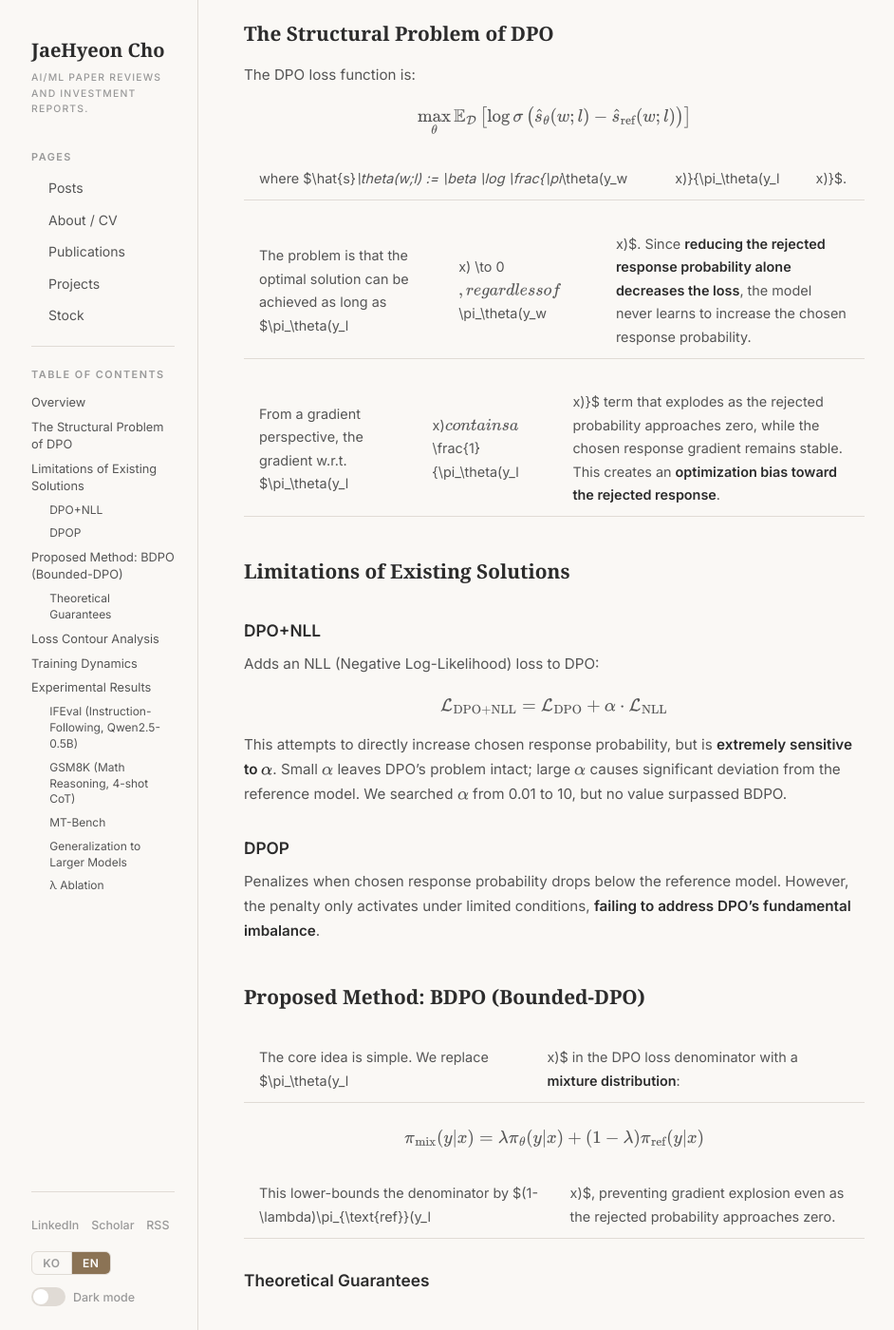
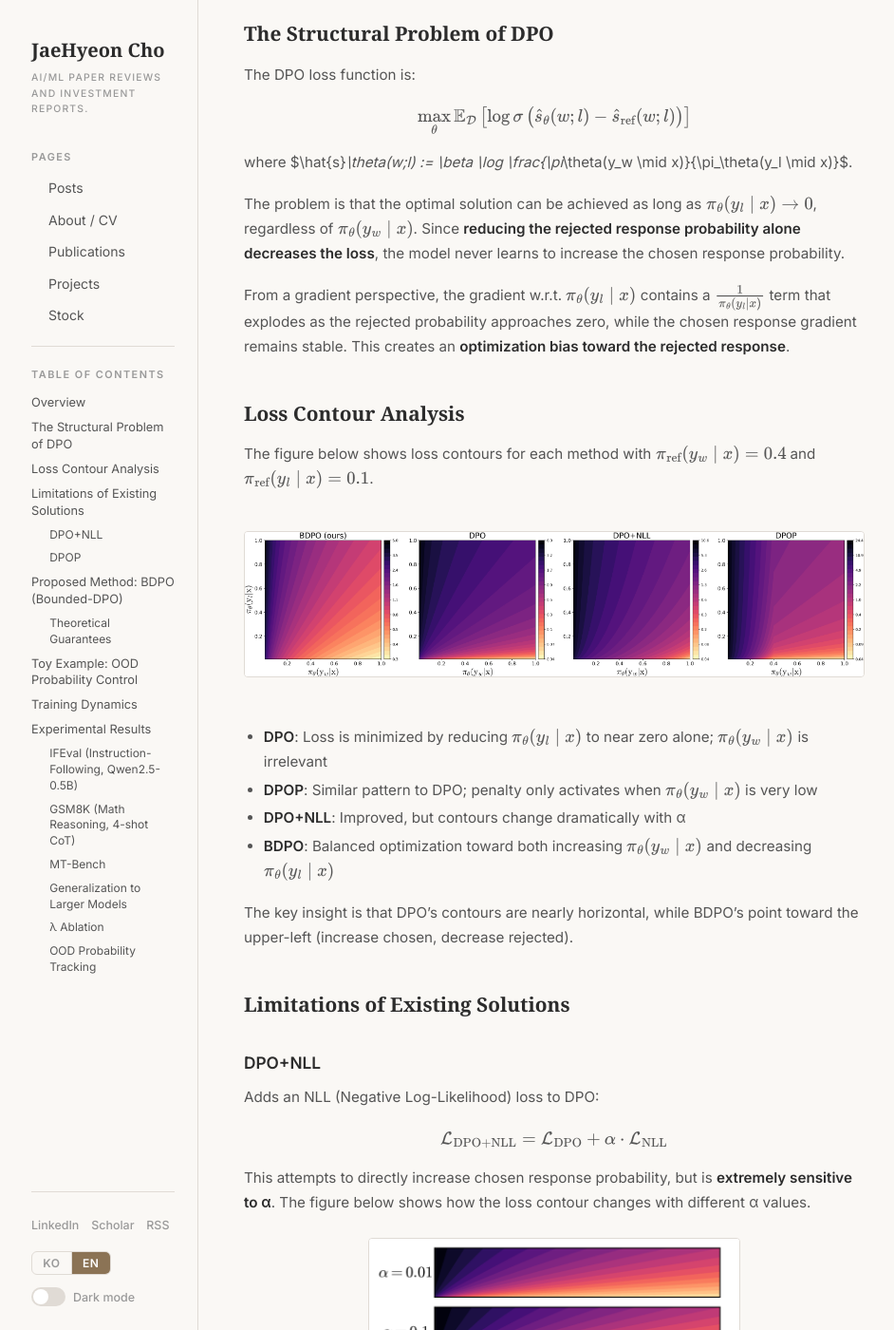
Before and after one commit to bonin147/bonin147.github.io, a Jekyll site: the page built from _posts/2025-10-12-rethinking-dpo.md, in a window 1280 px wide and 1400 px high, scrolled down 655 px. Shown: the whole window at 95% size, without its empty margins (101-1043 px from the left). Built offline with Jekyll 4.4.1, drawn with Linux system fonts in a browser that asks for light colours; some web fonts are replaced; some of the changed text lies outside the part shown.

Commit message:
Add figures and fix table rendering in Rethinking DPO post
- Convert 6 PDF figures to PNG and embed in post
- Replace markdown tables with HTML tables to fix math rendering
- Use \mid instead of | in inline math to avoid markdown conflicts

Co-Authored-By: Claude Opus 4.6 <noreply@anthropic.com>

```diff
--- a/_posts/2025-10-12-rethinking-dpo.md
+++ b/_posts/2025-10-12-rethinking-dpo.md
@@ -31,11 +31,24 @@ DPO의 loss function은 다음과 같다:
 
 $$\max_\theta \mathbb{E}_\mathcal{D}\left[\log \sigma\left(\hat{s}_\theta(w;l) - \hat{s}_{\text{ref}}(w;l)\right)\right]$$
 
-여기서 $\hat{s}_\theta(w;l) := \beta \log \frac{\pi_\theta(y_w|x)}{\pi_\theta(y_l|x)}$ 이다.
+여기서 $\hat{s}_\theta(w;l) := \beta \log \frac{\pi_\theta(y_w \mid x)}{\pi_\theta(y_l \mid x)}$ 이다.
 
-문제는 이 loss의 최적해가 $\pi_\theta(y_l|x) \to 0$이면 $\pi_\theta(y_w|x)$의 값에 관계없이 달성될 수 있다는 점이다. 즉, **rejected response의 확률만 줄이면 loss가 줄어들기 때문에**, 모델이 chosen response의 확률을 높이는 방향으로 학습하지 않게 된다.
+문제는 이 loss의 최적해가 $\pi_\theta(y_l \mid x) \to 0$이면 $\pi_\theta(y_w \mid x)$의 값에 관계없이 달성될 수 있다는 점이다. 즉, **rejected response의 확률만 줄이면 loss가 줄어들기 때문에**, 모델이 chosen response의 확률을 높이는 방향으로 학습하지 않게 된다.
 
-Gradient 관점에서 보면, $\pi_\theta(y_l|x)$에 대한 gradient에 $\frac{1}{\pi_\theta(y_l|x)}$ 항이 포함되어 있어, rejected response의 확률이 작아질수록 gradient가 폭발적으로 커진다. 반면 chosen response에 대한 gradient는 상대적으로 안정적이어서, **최적화가 rejected response 쪽으로 편향**된다.
+Gradient 관점에서 보면, $\pi_\theta(y_l \mid x)$에 대한 gradient에 $\frac{1}{\pi_\theta(y_l \mid x)}$ 항이 포함되어 있어, rejected response의 확률이 작아질수록 gradient가 폭발적으로 커진다. 반면 chosen response에 대한 gradient는 상대적으로 안정적이어서, **최적화가 rejected response 쪽으로 편향**된다.
+
+## Loss Contour 분석
+
+아래 그림은 $\pi_{\text{ref}}(y_w \mid x) = 0.4$, $\pi_{\text{ref}}(y_l \mid x) = 0.1$일 때 각 방법의 loss contour를 보여준다.
+
+<img src="/assets/images/rethinking-dpo/fig1_loss_contour.png" alt="Loss contour comparison of DPO, DPOP, DPO+NLL, and BDPO" style="width:100%; margin: 1.5rem 0;">
+
+- **DPO**: $\pi_\theta(y_l \mid x)$를 0에 가깝게 줄이는 것만으로 loss가 최소화됨. $\pi_\theta(y_w \mid x)$의 값은 무관
+- **DPOP**: DPO와 유사한 패턴. Penalty는 $\pi_\theta(y_w \mid x)$가 매우 낮을 때만 활성화
+- **DPO+NLL**: 개선되지만, $\alpha$ 값에 따라 contour가 극적으로 변화
+- **BDPO**: $\pi_\theta(y_w \mid x)$를 높이고 $\pi_\theta(y_l \mid x)$를 낮추는 방향 모두에 대해 균형 잡힌 최적화
+
+DPO의 contour가 수평선에 가까운 반면, BDPO는 좌상단(chosen 높이고 rejected 낮추는 방향)을 향하는 것이 핵심이다.
 
 ## 기존 해결책의 한계
 
@@ -45,7 +58,11 @@ DPO에 NLL(Negative Log-Likelihood) loss를 추가하는 방법이다:
 
 $$\mathcal{L}_{\text{DPO+NLL}} = \mathcal{L}_{\text{DPO}} + \alpha \cdot \mathcal{L}_{\text{NLL}}$$
 
-Chosen response의 확률을 직접 높이려는 시도이지만, **$\alpha$ 값에 극도로 민감**하다. $\alpha$가 작으면 DPO의 문제가 그대로 남고, 크면 reference model에서 크게 벗어난다. 실험에서 $\alpha$를 0.01부터 10까지 탐색했지만, 어떤 값에서도 BDPO를 넘지 못했다.
+Chosen response의 확률을 직접 높이려는 시도이지만, **$\alpha$ 값에 극도로 민감**하다. 아래 그림에서 $\alpha$ 값에 따른 loss contour 변화를 확인할 수 있다.
+
+<img src="/assets/images/rethinking-dpo/fig2_dpo_nll_heatmaps.png" alt="DPO+NLL loss contours for different alpha values" style="width:60%; margin: 1.5rem auto; display:block;">
+
+$\alpha = 0.01$이면 DPO와 거의 동일하고, $\alpha = 10$이면 극단적인 loss 패턴이 나타나 reference model에서 크게 벗어난다. 실험에서 $\alpha$를 0.01부터 10까지 탐색했지만, 어떤 값에서도 BDPO를 넘지 못했다.
 
 ### DPOP
 
@@ -53,34 +70,37 @@ Chosen response의 확률이 reference model보다 낮아지면 penalty를 부
 
 ## 제안 방법: BDPO (Bounded-DPO)
 
-핵심 아이디어는 단순하다. DPO loss의 분모에서 $\pi_\theta(y_l|x)$를 **mixture distribution**으로 대체한다:
+핵심 아이디어는 단순하다. DPO loss의 분모에서 $\pi_\theta(y_l \mid x)$를 **mixture distribution**으로 대체한다:
 
-$$\pi_{\text{mix}}(y|x) = \lambda \pi_\theta(y|x) + (1-\lambda)\pi_{\text{ref}}(y|x)$$
+$$\pi_{\text{mix}}(y \mid x) = \lambda \pi_\theta(y \mid x) + (1-\lambda)\pi_{\text{ref}}(y \mid x)$$
 
-이렇게 하면 분모가 $(1-\lambda)\pi_{\text{ref}}(y_l|x)$로 lower bound되어, rejected response의 확률이 0에 가까워져도 gradient가 폭발하지 않는다.
+이렇게 하면 분모가 $(1-\lambda)\pi_{\text{ref}}(y_l \mid x)$로 lower bound되어, rejected response의 확률이 0에 가까워져도 gradient가 폭발하지 않는다.
 
 ### 이론적 보장
 
-**Theorem 1.** BDPO loss를 최소화하는 최적 정책 $\pi^*$는 $\pi^*(y_w|x) = 1$, $\pi^*(y_l|x) = 0$을 만족한다. 즉, **이상적인 preference alignment에 수렴**한다.
+**Theorem 1.** BDPO loss를 최소화하는 최적 정책 $\pi^{\*}$는 $\pi^{\*}(y_w \mid x) = 1$, $\pi^{\*}(y_l \mid x) = 0$을 만족한다. 즉, **이상적인 preference alignment에 수렴**한다.
 
 **Theorem 2.** 학습 과정에서 chosen response의 확률에 대한 lower bound가 보장된다:
 
-$$(1-\lambda)\pi_{\text{ref}}(y_w|x) \le \pi_\theta(y_w|x)$$
+$$(1-\lambda)\pi_{\text{ref}}(y_w \mid x) \le \pi_\theta(y_w \mid x)$$
 
 이는 DPO에서는 보장되지 않는 성질이다.
 
-## Loss Contour 분석
+## Toy Example: OOD 확률 제어
 
-$\pi_{\text{ref}}(y_w|x) = 0.4$, $\pi_{\text{ref}}(y_l|x) = 0.1$일 때의 loss contour를 비교하면:
+4개의 prompt에 대해 4개의 response가 있는 toy setting에서 각 방법의 학습 결과를 비교한다.
 
-- **DPO**: $\pi_\theta(y_l|x)$를 0에 가깝게 줄이는 것만으로 loss가 최소화됨. $\pi_\theta(y_w|x)$의 값은 무관
-- **DPOP**: DPO와 유사한 패턴. Penalty는 $\pi_\theta(y_w|x)$가 매우 낮을 때만 활성화
-- **DPO+NLL**: 개선되지만, $\alpha$ 값에 따라 contour가 극적으로 변화
-- **BDPO**: $\pi_\theta(y_w|x)$를 높이고 $\pi_\theta(y_l|x)$를 낮추는 방향 모두에 대해 균형 잡힌 최적화
+<img src="/assets/images/rethinking-dpo/fig3_toy_example.png" alt="Toy example showing OOD probability behavior across methods" style="width:100%; margin: 1.5rem 0;">
+
+DPO와 DPOP는 OOD response(회색 빗금)의 확률을 억제하지 못하는 반면, BDPO와 DPO+NLL은 적절한 학습 behavior를 보인다. 이는 BDPO가 rejected response의 확률 감소분이 OOD로 이전되는 것을 효과적으로 방지함을 보여준다.
 
 ## 학습 동역학
 
-학습 과정에서의 주요 지표 변화:
+실제 학습 과정에서의 주요 지표 변화를 추적한 결과이다.
+
+<img src="/assets/images/rethinking-dpo/fig4_training_dynamics.png" alt="Training dynamics: chosen/rejected log probability, KL divergence, and NLL loss" style="width:100%; margin: 1.5rem 0;">
+
+4개 subplot은 각각 (1) chosen response의 log probability, (2) rejected response의 log probability, (3) reference model과의 KL divergence, (4) NLL loss를 나타낸다.
 
 - **DPO**: Chosen과 rejected 확률이 **모두 감소** — chosen이 증가해야 하는데 그렇지 않음
 - **DPOP**: Rejected는 감소하지만 chosen은 reference 근처에 머무름
@@ -91,39 +111,56 @@ $\pi_{\text{ref}}(y_w|x) = 0.4$, $\pi_{\text{ref}}(y_l|x) = 0.1$일 때의 loss
 
 ### IFEval (Instruction-Following, Qwen2.5-0.5B)
 
-| Method | Total Score |
-|--------|------------|
-| DPO | 25.25 |
-| DPOP | 26.46 |
-| DPO+NLL | 25.95 |
-| SPPO | 26.57 |
-| **BDPO** | **27.15** |
+<table>
+<thead><tr><th>Method</th><th>Total Score</th></tr></thead>
+<tbody>
+<tr><td>DPO</td><td>25.25</td></tr>
+<tr><td>DPOP</td><td>26.46</td></tr>
+<tr><td>DPO+NLL</td><td>25.95</td></tr>
+<tr><td>SPPO</td><td>26.57</td></tr>
+<tr><td><strong>BDPO</strong></td><td><strong>27.15</strong></td></tr>
+</tbody>
+</table>
 
 ### GSM8K (수학 추론, 4-shot CoT)
 
-| Method | Accuracy |
-|--------|----------|
-| DPO | 27.45% |
-| DPOP | 29.04% |
-| DPO+NLL | 26.91% |
-| **BDPO** | **29.95%** |
+<table>
+<thead><tr><th>Method</th><th>Accuracy</th></tr></thead>
+<tbody>
+<tr><td>DPO</td><td>27.45%</td></tr>
+<tr><td>DPOP</td><td>29.04%</td></tr>
+<tr><td>DPO+NLL</td><td>26.91%</td></tr>
+<tr><td><strong>BDPO</strong></td><td><strong>29.95%</strong></td></tr>
+</tbody>
+</table>
 
 ### MT-Bench
 
-| Method | Average |
-|--------|---------|
-| DPO | 3.45 |
-| DPOP | 3.23 |
-| DPO+NLL | 3.11 |
-| **BDPO** | **4.04** |
+<table>
+<thead><tr><th>Method</th><th>Average</th></tr></thead>
+<tbody>
+<tr><td>DPO</td><td>3.45</td></tr>
+<tr><td>DPOP</td><td>3.23</td></tr>
+<tr><td>DPO+NLL</td><td>3.11</td></tr>
+<tr><td><strong>BDPO</strong></td><td><strong>4.04</strong></td></tr>
+</tbody>
+</table>
 
 ### 대형 모델에서의 일반화
 
 Qwen2.5-7B에서도 BDPO가 74.28로 가장 높은 IFEval 점수를 기록했으며, LLaMA 3.2-1B에서도 57.79로 최고 성능을 달성했다. 추가 연산 비용은 전혀 없다 — 모든 방법이 동일한 학습 시간(~6h 10m)을 소요했다.
 
-### $\lambda$ Ablation
+### λ Ablation
 
-$\lambda = 0.5$가 IFEval(27.15)과 GSM8K(29.95%) 모두에서 최적이었으며, 모든 $\lambda$ 값에서 DPO를 상회했다. $\lambda \to 1$이면 DPO로 수렴함을 실험적으로도 확인했다.
+<img src="/assets/images/rethinking-dpo/fig5_lambda_ablation.png" alt="Effect of lambda on IFEval and GSM8K performance" style="width:70%; margin: 1.5rem auto; display:block;">
+
+λ = 0.5가 IFEval(27.15)과 GSM8K(29.95%) 모두에서 최적이었으며, 모든 λ 값에서 DPO를 상회했다. λ → 1이면 DPO로 수렴함을 실험적으로도 확인했다.
+
+### OOD 확률 추적
+
+<img src="/assets/images/rethinking-dpo/fig6_ood_probability.png" alt="OOD probability tracking during training" style="width:60%; margin: 1.5rem auto; display:block;">
+
+학습 중 in-distribution 확률(chosen + rejected)의 변화를 추적한 결과, DPO는 점진적으로 확률이 감소하여 OOD response로 확률 질량이 이동하는 반면, BDPO는 안정적으로 높은 in-distribution 확률을 유지했다.
 
 </div>
 
@@ -144,11 +181,24 @@ The DPO loss function is:
 
 $$\max_\theta \mathbb{E}_\mathcal{D}\left[\log \sigma\left(\hat{s}_\theta(w;l) - \hat{s}_{\text{ref}}(w;l)\right)\right]$$
 
-where $\hat{s}_\theta(w;l) := \beta \log \frac{\pi_\theta(y_w|x)}{\pi_\theta(y_l|x)}$.
+where $\hat{s}_\theta(w;l) := \beta \log \frac{\pi_\theta(y_w \mid x)}{\pi_\theta(y_l \mid x)}$.
 
-The problem is that the optimal solution can be achieved as long as $\pi_\theta(y_l|x) \to 0$, regardless of $\pi_\theta(y_w|x)$. Since **reducing the rejected response probability alone decreases the loss**, the model never learns to increase the chosen response probability.
+The problem is that the optimal solution can be achieved as long as $\pi_\theta(y_l \mid x) \to 0$, regardless of $\pi_\theta(y_w \mid x)$. Since **reducing the rejected response probability alone decreases the loss**, the model never learns to increase the chosen response probability.
 
-From a gradient perspective, the gradient w.r.t. $\pi_\theta(y_l|x)$ contains a $\frac{1}{\pi_\theta(y_l|x)}$ term that explodes as the rejected probability approaches zero, while the chosen response gradient remains stable. This creates an **optimization bias toward the rejected response**.
+From a gradient perspective, the gradient w.r.t. $\pi_\theta(y_l \mid x)$ contains a $\frac{1}{\pi_\theta(y_l \mid x)}$ term that explodes as the rejected probability approaches zero, while the chosen response gradient remains stable. This creates an **optimization bias toward the rejected response**.
+
+## Loss Contour Analysis
+
+The figure below shows loss contours for each method with $\pi_{\text{ref}}(y_w \mid x) = 0.4$ and $\pi_{\text{ref}}(y_l \mid x) = 0.1$.
+
+<img src="/assets/images/rethinking-dpo/fig1_loss_contour.png" alt="Loss contour comparison of DPO, DPOP, DPO+NLL, and BDPO" style="width:100%; margin: 1.5rem 0;">
+
+- **DPO**: Loss is minimized by reducing $\pi_\theta(y_l \mid x)$ to near zero alone; $\pi_\theta(y_w \mid x)$ is irrelevant
+- **DPOP**: Similar pattern to DPO; penalty only activates when $\pi_\theta(y_w \mid x)$ is very low
+- **DPO+NLL**: Improved, but contours change dramatically with α
+- **BDPO**: Balanced optimization toward both increasing $\pi_\theta(y_w \mid x)$ and decreasing $\pi_\theta(y_l \mid x)$
+
+The key insight is that DPO's contours are nearly horizontal, while BDPO's point toward the upper-left (increase chosen, decrease rejected).
 
 ## Limitations of Existing Solutions
 
@@ -158,7 +208,11 @@ Adds an NLL (Negative Log-Likelihood) loss to DPO:
 
 $$\mathcal{L}_{\text{DPO+NLL}} = \mathcal{L}_{\text{DPO}} + \alpha \cdot \mathcal{L}_{\text{NLL}}$$
 
-This attempts to directly increase chosen response probability, but is **extremely sensitive to $\alpha$**. Small $\alpha$ leaves DPO's problem intact; large $\alpha$ causes significant deviation from the reference model. We searched $\alpha$ from 0.01 to 10, but no value surpassed BDPO.
+This attempts to directly increase chosen response probability, but is **extremely sensitive to α**. The figure below shows how the loss contour changes with different α values.
+
+<img src="/assets/images/rethinking-dpo/fig2_dpo_nll_heatmaps.png" alt="DPO+NLL loss contours for different alpha values" style="width:60%; margin: 1.5rem auto; display:block;">
+
+At α = 0.01, it behaves like standard DPO; at α = 10, extreme loss patterns emerge causing significant deviation from the reference model. We searched α from 0.01 to 10, but no value surpassed BDPO.
 
 ### DPOP
 
@@ -166,34 +220,37 @@ Penalizes when chosen response probability drops below the reference model. Howe
 
 ## Proposed Method: BDPO (Bounded-DPO)
 
-The core idea is simple. We replace $\pi_\theta(y_l|x)$ in the DPO loss denominator with a **mixture distribution**:
+The core idea is simple. We replace $\pi_\theta(y_l \mid x)$ in the DPO loss denominator with a **mixture distribution**:
 
-$$\pi_{\text{mix}}(y|x) = \lambda \pi_\theta(y|x) + (1-\lambda)\pi_{\text{ref}}(y|x)$$
+$$\pi_{\text{mix}}(y \mid x) = \lambda \pi_\theta(y \mid x) + (1-\lambda)\pi_{\text{ref}}(y \mid x)$$
 
-This lower-bounds the denominator by $(1-\lambda)\pi_{\text{ref}}(y_l|x)$, preventing gradient explosion even as the rejected probability approaches zero.
+This lower-bounds the denominator by $(1-\lambda)\pi_{\text{ref}}(y_l \mid x)$, preventing gradient explosion even as the rejected probability approaches zero.
 
 ### Theoretical Guarantees
 
-**Theorem 1.** The optimal policy $\pi^*$ minimizing the BDPO loss satisfies $\pi^*(y_w|x) = 1$ and $\pi^*(y_l|x) = 0$ — it **converges to ideal preference alignment**.
+**Theorem 1.** The optimal policy $\pi^{\*}$ minimizing the BDPO loss satisfies $\pi^{\*}(y_w \mid x) = 1$ and $\pi^{\*}(y_l \mid x) = 0$ — it **converges to ideal preference alignment**.
 
 **Theorem 2.** During training, a lower bound on the chosen response probability is guaranteed:
 
-$$(1-\lambda)\pi_{\text{ref}}(y_w|x) \le \pi_\theta(y_w|x)$$
+$$(1-\lambda)\pi_{\text{ref}}(y_w \mid x) \le \pi_\theta(y_w \mid x)$$
 
 This property is not guaranteed under standard DPO.
 
-## Loss Contour Analysis
+## Toy Example: OOD Probability Control
 
-Comparing loss contours with $\pi_{\text{ref}}(y_w|x) = 0.4$ and $\pi_{\text{ref}}(y_l|x) = 0.1$:
+We compare learning outcomes across methods in a toy setting with 4 prompts and 4 responses each.
 
-- **DPO**: Loss is minimized by reducing $\pi_\theta(y_l|x)$ to near zero alone; $\pi_\theta(y_w|x)$ is irrelevant
-- **DPOP**: Similar pattern to DPO; penalty only activates when $\pi_\theta(y_w|x)$ is very low
-- **DPO+NLL**: Improved, but contours change dramatically with $\alpha$
-- **BDPO**: Balanced optimization toward both increasing $\pi_\theta(y_w|x)$ and decreasing $\pi_\theta(y_l|x)$
+<img src="/assets/images/rethinking-dpo/fig3_toy_example.png" alt="Toy example showing OOD probability behavior across methods" style="width:100%; margin: 1.5rem 0;">
+
+DPO and DPOP fail to suppress OOD response probability (gray hatched areas), while BDPO and DPO+NLL show appropriate learning behavior. This demonstrates that BDPO effectively prevents probability mass from shifting to OOD responses.
 
 ## Training Dynamics
 
-Key metric trajectories during training:
+We track key metrics during actual training.
+
+<img src="/assets/images/rethinking-dpo/fig4_training_dynamics.png" alt="Training dynamics: chosen/rejected log probability, KL divergence, and NLL loss" style="width:100%; margin: 1.5rem 0;">
+
+The four subplots show (1) chosen response log probability, (2) rejected response log probability, (3) KL divergence from reference, and (4) NLL loss.
 
 - **DPO**: Both chosen and rejected probabilities **decrease** — chosen should increase but doesn't
 - **DPOP**: Rejected decreases but chosen stays near reference
@@ -204,38 +261,55 @@ Key metric trajectories during training:
 
 ### IFEval (Instruction-Following, Qwen2.5-0.5B)
 
-| Method | Total Score |
-|--------|------------|
-| DPO | 25.25 |
-| DPOP | 26.46 |
-| DPO+NLL | 25.95 |
-| SPPO | 26.57 |
-| **BDPO** | **27.15** |
+<table>
+<thead><tr><th>Method</th><th>Total Score</th></tr></thead>
+<tbody>
+<tr><td>DPO</td><td>25.25</td></tr>
+<tr><td>DPOP</td><td>26.46</td></tr>
+<tr><td>DPO+NLL</td><td>25.95</td></tr>
+<tr><td>SPPO</td><td>26.57</td></tr>
+<tr><td><strong>BDPO</strong></td><td><strong>27.15</strong></td></tr>
+</tbody>
+</table>
 
 ### GSM8K (Math Reasoning, 4-shot CoT)
 
-| Method | Accuracy |
-|--------|----------|
-| DPO | 27.45% |
-| DPOP | 29.04% |
-| DPO+NLL | 26.91% |
-| **BDPO** | **29.95%** |
+<table>
+<thead><tr><th>Method</th><th>Accuracy</th></tr></thead>
+<tbody>
+<tr><td>DPO</td><td>27.45%</td></tr>
+<tr><td>DPOP</td><td>29.04%</td></tr>
+<tr><td>DPO+NLL</td><td>26.91%</td></tr>
+<tr><td><strong>BDPO</strong></td><td><strong>29.95%</strong></td></tr>
+</tbody>
+</table>
 
 ### MT-Bench
 
-| Method | Average |
-|--------|---------|
-| DPO | 3.45 |
-| DPOP | 3.23 |
-| DPO+NLL | 3.11 |
-| **BDPO** | **4.04** |
+<table>
+<thead><tr><th>Method</th><th>Average</th></tr></thead>
+<tbody>
+<tr><td>DPO</td><td>3.45</td></tr>
+<tr><td>DPOP</td><td>3.23</td></tr>
+<tr><td>DPO+NLL</td><td>3.11</td></tr>
+<tr><td><strong>BDPO</strong></td><td><strong>4.04</strong></td></tr>
+</tbody>
+</table>
 
 ### Generalization to Larger Models
 
 BDPO also achieves the highest IFEval score on Qwen2.5-7B (74.28) and LLaMA 3.2-1B (57.79). There is zero additional computational cost — all methods require identical training time (~6h 10m).
 
-### $\lambda$ Ablation
+### λ Ablation
 
-$\lambda = 0.5$ is optimal for both IFEval (27.15) and GSM8K (29.95%), and BDPO outperforms DPO across all tested $\lambda$ values. As $\lambda \to 1$, BDPO converges to DPO, as confirmed experimentally.
+<img src="/assets/images/rethinking-dpo/fig5_lambda_ablation.png" alt="Effect of lambda on IFEval and GSM8K performance" style="width:70%; margin: 1.5rem auto; display:block;">
+
+λ = 0.5 is optimal for both IFEval (27.15) and GSM8K (29.95%), and BDPO outperforms DPO across all tested λ values. As λ → 1, BDPO converges to DPO, as confirmed experimentally.
+
+### OOD Probability Tracking
+
+<img src="/assets/images/rethinking-dpo/fig6_ood_probability.png" alt="OOD probability tracking during training" style="width:60%; margin: 1.5rem auto; display:block;">
+
+Tracking in-distribution probability (chosen + rejected) during training shows that DPO gradually loses probability mass to OOD responses, while BDPO maintains stable high in-distribution probability throughout.
 
 </div>
```
Also changed, not shown: assets/images/rethinking-dpo/fig1_loss_contour.png (added), assets/images/rethinking-dpo/fig2_dpo_nll_heatmaps.png (added), assets/images/rethinking-dpo/fig3_toy_example.png (added), assets/images/rethinking-dpo/fig4_training_dynamics.png (added), assets/images/rethinking-dpo/fig5_lambda_ablation.png (added), assets/images/rethinking-dpo/fig6_ood_probability.png (added).
